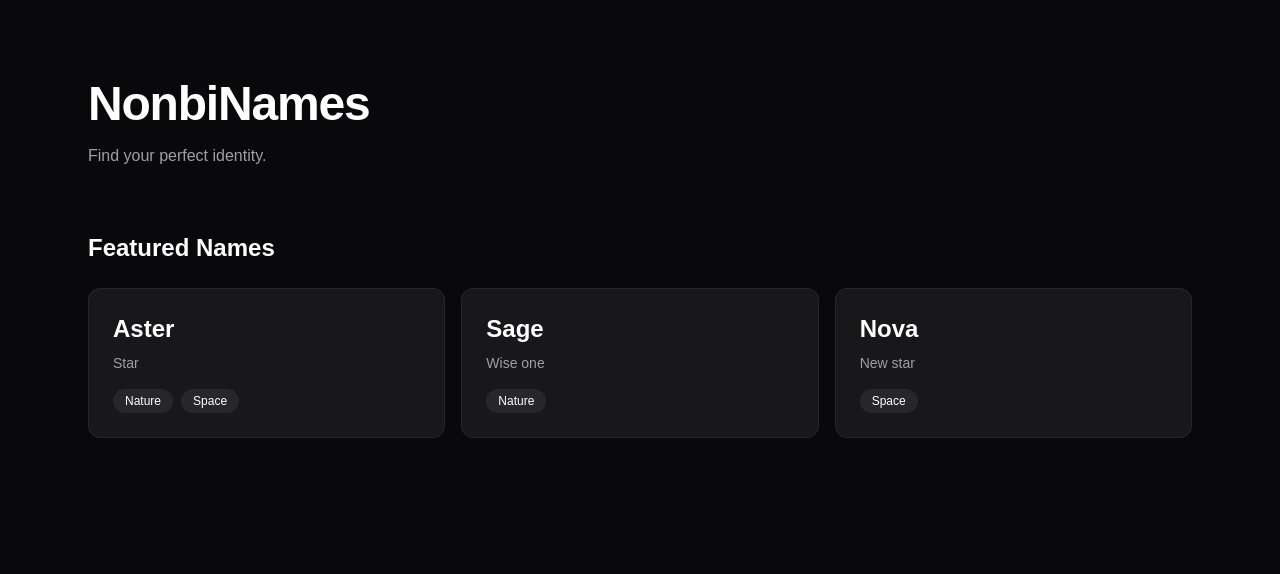
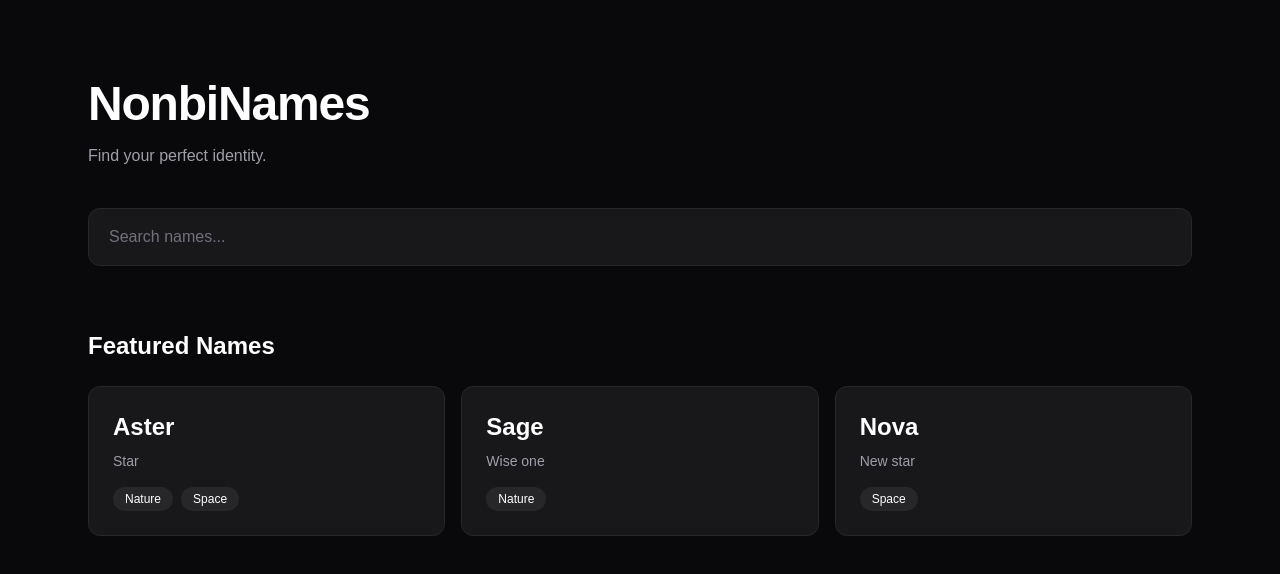
Before and after one commit to cavzee/Nonbinames, a Next.js app: page / in a window 1280 px wide. Shown: the top 574 px of the page. Built offline with nearby package versions, Linux system fonts and the light colour scheme.

Commit message:
Add homepage search component

```diff
--- a/src/app/page.tsx
+++ b/src/app/page.tsx
@@ -1,4 +1,5 @@
 import { getFeaturedNames } from "@/lib";
+import { SearchBar } from "@/components/search/SearchBar";
 
 export default function Home() {
   const featuredNames = getFeaturedNames();
@@ -14,6 +15,10 @@ export default function Home() {
           Find your perfect identity.
         </p>
 
+        <div className="mt-10">
+          <SearchBar />
+        </div>
+
         <div className="mt-16">
           <h2 className="mb-6 text-2xl font-semibold">
             Featured Names
@@ -23,7 +28,7 @@ export default function Home() {
             {featuredNames.map((name) => (
               <div
                 key={name.id}
-                className="rounded-xl border border-zinc-800 bg-zinc-900 p-6"
+                className="rounded-xl border border-zinc-800 bg-zinc-900 p-6 transition hover:border-zinc-700 hover:bg-zinc-800"
               >
                 <h3 className="text-2xl font-semibold">
                   {name.name}
--- /dev/null
+++ b/src/components/search/SearchBar.tsx
@@ -0,0 +1,9 @@
+export function SearchBar() {
+  return (
+    <input
+      type="text"
+      placeholder="Search names..."
+      className="w-full rounded-xl border border-zinc-800 bg-zinc-900 px-5 py-4 text-white placeholder:text-zinc-500 focus:border-zinc-600 focus:outline-none"
+    />
+  );
+}
```
